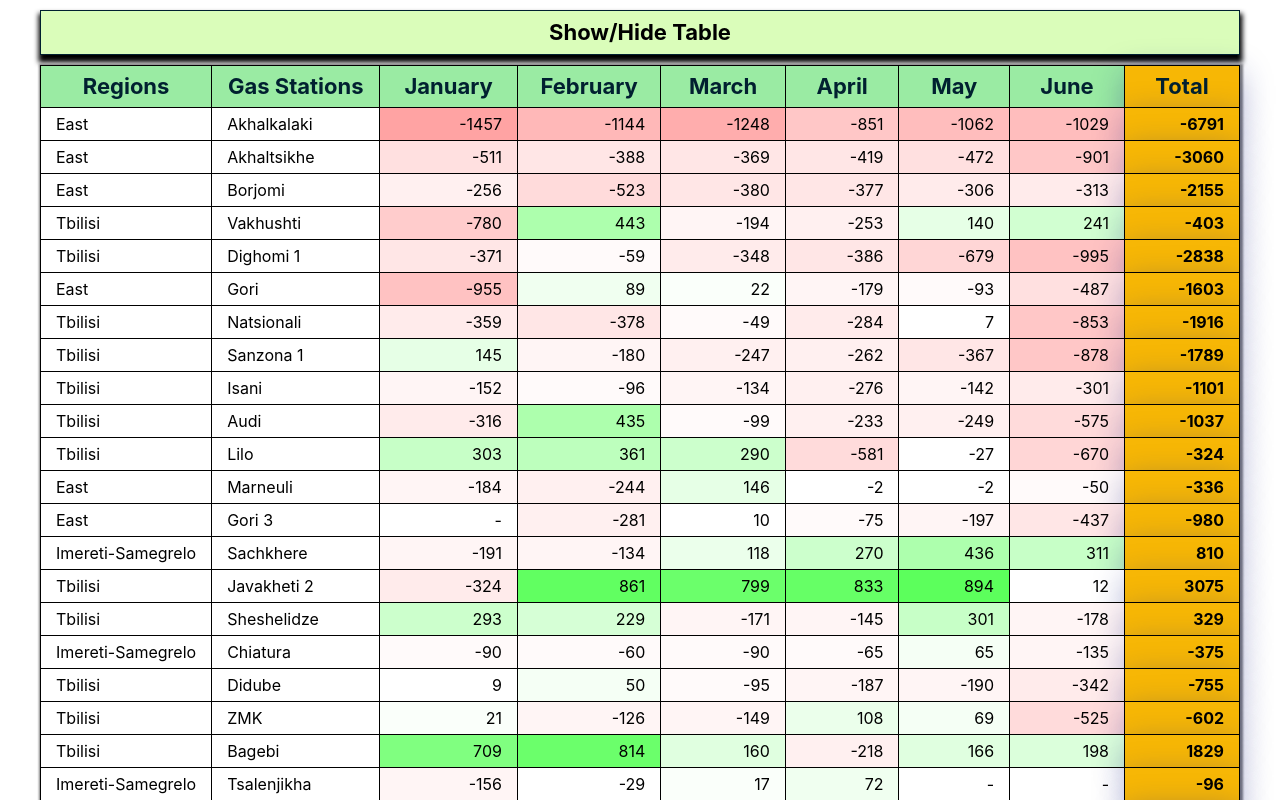
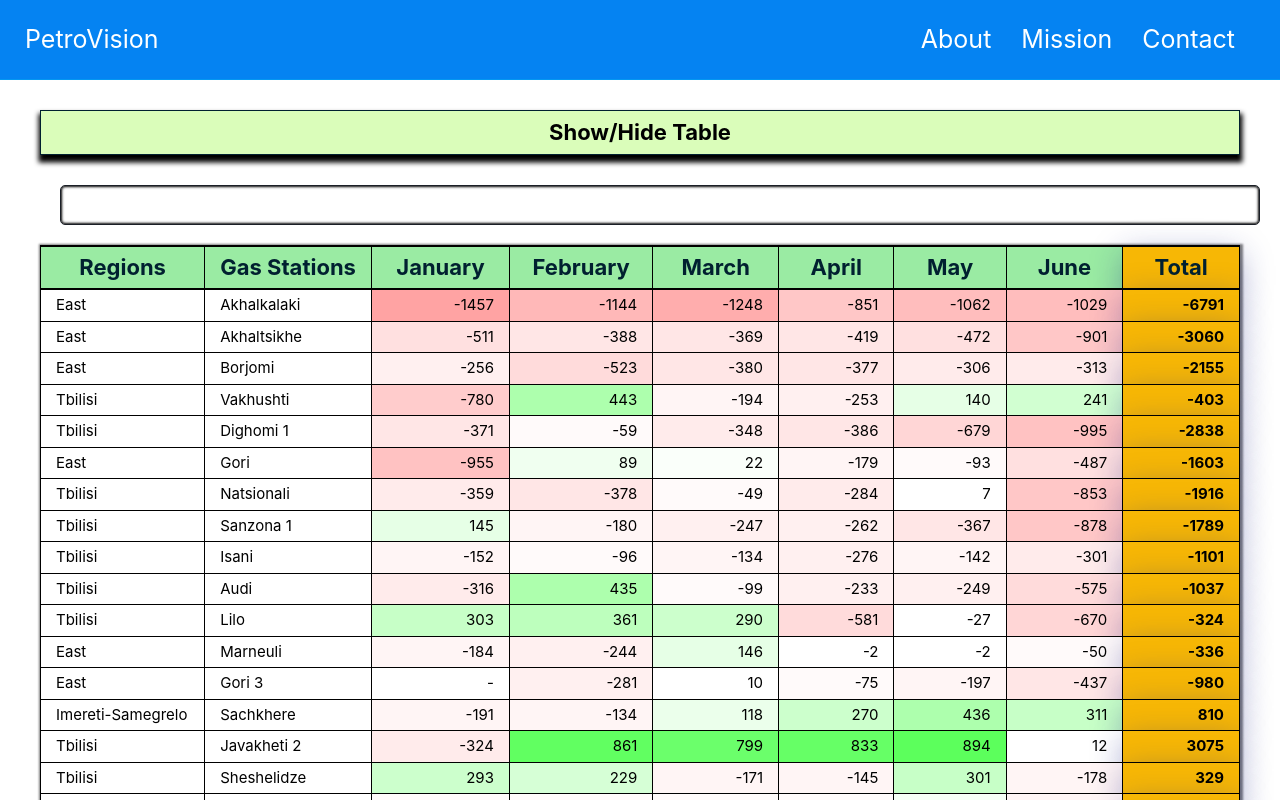
Before and after one commit to MGabashvili/customReactTable, a React (Create React App) app: page / in a window 1280 px wide. Shown: the top 800 px of the page. Built offline with nearby package versions, Linux system fonts and the light colour scheme.

Commit message:
add files to staging area

```diff
--- a/package.json
+++ b/package.json
@@ -37,6 +37,8 @@
   },
   "devDependencies": {
     "@babel/plugin-proposal-private-property-in-object": "^7.21.11",
+    "prettier": "^3.0.0",
+    "prettier-plugin-tailwindcss": "^0.4.1",
     "tailwindcss": "^3.3.3"
   }
 }
--- a/src/App.css
+++ b/src/App.css
@@ -1,12 +1,3 @@
-table {
-	position: relative;
-	box-shadow: 1px 1px 2px 2px grey;
-	margin: 0 auto;
-	padding: 5px;
-	border-collapse: collapse;
-	transition: all 1s linear;
-}
-
 button {
 	cursor: pointer;
 	text-align: center;
@@ -27,41 +18,23 @@ button:active {
 }
 
 .tableContainer {
+	margin: 0 auto;
+	margin-top: 100px;
 	width: 1200px;
 	height: auto;
-	margin: 0 auto;
 	display: flex;
 	justify-content: center;
 	flex-direction: column;
 }
 
-th {
-	background-color: #9aeba3;
-	color: #012030;
-	font-size: 22px;
-	user-select: none;
+
+.textInput {
+	margin: 20px;
+	border: 1px solid #1A1E26;
+	width: 100%;
+	height: 4rem;
+	border-radius: 5px;
+	box-shadow: inset 0px 0px 2.5px 1px ;
+	font-size: 2rem;
+	padding: 1rem;
 }
-
-th:hover,
-td:hover {
-	cursor: pointer;
-	box-shadow: inset 0px 0px 2.5px 1px black;
-}
-
-td,
-th {
-	padding: 4px 15px 4px 15px;
-	margin: 0;
-	white-space: nowrap;
-	border: 1px solid black;
-	cursor: url("assets/icons8-cursor-32.png");
-	/* transition: all 0.05s linear; */
-}
-
-td:last-child,th:last-child {
-	font-weight: bold;
-	background-color: rgb(247, 183, 5);
-	box-shadow: 0 8px 32px 0 rgba(31, 38, 135, 0.37);
-	/* backdrop-filter: blur(4.5px);		 */
-	text-align: center;
-}
--- a/src/App.js
+++ b/src/App.js
@@ -1,21 +1,23 @@
 import "./App.css";
 import DATA from "./database/gsLosses";
-import GSLossesTable from "./components/container/GSLossesTable";
-
+import GSLossesTable from "./components/GSLossesTable/GSLossesTable";
+import Header from "./components/Header/header";
 
 function App() {
-
 	function handleClick(e) {
-		let table = e.target.closest('div.tableContainer').querySelector('table');
+		let table = e.target.closest("div.tableContainer").querySelector("table");
 		table.hidden = !table.hidden;
 	}
 
 	return (
-		<div className="tableContainer">
-			<button onClick={handleClick}>Show/Hide Table</button>
-			{<GSLossesTable gsLosses={DATA} />}
-		</div>
-
+		<>
+			<Header />
+			<div className="tableContainer">
+				<button onClick={handleClick}>Show/Hide Table</button>
+				<input type="text" className="textInput"/>
+				{<GSLossesTable gsLosses={DATA} />}
+			</div>
+		</>
 	);
 }
 
--- a/src/components/container/GSLossesTable.js
+++ b/src/components/GSLossesTable/GSLossesTable.js
@@ -1,5 +1,5 @@
 import React, { useRef, useEffect, useState } from "react";
-
+import './style.GSLossesTable.css';
 export default function GSLossesTable(props) {
 	const [ascending, setAscending] = useState(false);
 
--- /dev/null
+++ b/src/components/GSLossesTable/style.GSLossesTable.css
@@ -0,0 +1,62 @@
+table {
+	position: relative;
+	box-shadow: 1px 1px 2px 2px grey;
+	margin: 0 auto;
+	padding: 5px;
+	border-collapse: collapse;
+	transition: all 1s linear;
+	font-size: 1.5rem;
+}
+
+button {
+	cursor: pointer;
+	text-align: center;
+	background-color: #dafdba;
+	border: 1px solid #012030;
+	font-size: 22px;
+	font-weight: bold;
+	padding: 5px;
+	transition: all 0.1s linear;
+	margin: 10px 0px;
+	box-shadow: 0px 5px 5px 2.5px rgb(0, 0, 0);
+}
+
+button:active {
+	position: relative;
+	box-shadow: none;
+	top: 5px;
+}
+
+
+
+
+th:hover,
+td:hover {
+	cursor: pointer;
+	box-shadow: inset 0px 0px 2.5px 1px black;
+}
+
+td,
+th {
+	padding: 4px 15px 4px 15px;
+	margin: 0;
+	white-space: nowrap;
+	border: 1px solid black;
+	/* transition: all 0.05s linear; */
+}
+
+th {
+	background-color: #9aeba3;
+	color: #012030;
+	font-size: 22px;
+	user-select: none;
+	border-top: 2px solid black;
+	border-bottom: 2px solid black;
+}
+td:last-child,th:last-child {
+	font-weight: bold;
+	background-color: rgb(247, 183, 5);
+	box-shadow: 0 8px 32px 0 rgba(31, 38, 135, 0.37);
+	/* backdrop-filter: blur(4.5px);		 */
+	text-align: center;
+}
--- /dev/null
+++ b/src/components/Header/header.js
@@ -0,0 +1,21 @@
+import React from "react";
+import "./style.header.css";
+
+export default function Header() {
+	return (
+		<div className="header">
+			<div className="logoContainer">
+                <a className="headerLogo" href="#header">
+                    PetroVision
+                </a>
+            </div>
+			<nav className="headerNavigation">
+				<ul className="headerList">
+					<li>About</li>
+					<li>Mission</li>
+					<li>Contact</li>
+				</ul>
+			</nav>
+		</div>
+	);
+}
--- /dev/null
+++ b/src/components/Header/style.header.css
@@ -0,0 +1,69 @@
+.header {
+    position: fixed;
+    z-index: 1000;
+    border-bottom: 1px solid #0597F2;
+    /* box-shadow: 0 1px 4px 1px #57B7F2; */
+    background-color: #0583F2;
+    margin-bottom: 25px;
+    color: #fff;
+    font-size: 2.5rem;
+    height: 80px;
+    width: 100%;
+    overflow: hidden;
+    display: flex;
+    justify-content:space-around;
+    align-items: center;
+    flex-wrap: nowrap;
+    top: 0;
+}
+
+
+.headerNavigation {
+    width: 100%;
+    height: 100%;
+    display: flex;
+    justify-content: flex-end;
+    align-items: center;
+    flex-wrap: nowrap;
+}
+
+.headerLogo {
+    margin-left: 25px;
+}
+
+
+.headerLogo:hover {
+    cursor: pointer;
+    text-decoration: underline;
+    text-decoration-color: hsl(var(--bg-color-white));
+    text-decoration-thickness: 5px;
+}
+
+/* .headerList {
+    display: flex;
+    width: 20%;
+    justify-content: space-around;
+    align-items: center;
+    flex-wrap: nowrap;
+} */
+
+.headerList li:hover {
+    margin: 0 10px;
+    font-weight: bold;
+}
+
+.headerList li {
+    position: relative;
+    display: inline-block;
+    margin: 0 15px;
+}
+.headerList li:last-child {
+    margin-right: 45px;
+}
+
+.headerList li:hover {
+    cursor: pointer;
+    text-decoration: underline;
+    text-decoration-color: hsl(var(--bg-color-white));
+    text-decoration-thickness: 5px;
+}
--- a/src/index.css
+++ b/src/index.css
@@ -1,12 +1,43 @@
 @tailwind base;
 @tailwind components;
 @tailwind utilities;
+:root {
+  --bg-color-strong:  230, 69%, 51%;
+  --bg-color-medium: 230, 66%, 55%;
+  --bg-color-light: 230, 58%, 63%;
+  --bg-color-lighter: 230, 74%, 80%;
+  --bg-color-white: 0, 0%, 95%;
+}
+
+/* Color Theme Swatches in Hex */
+.Wireo-1-hex { color: #2B45D9; }
+.Wireo-2-hex { color: #4158D9; }
+.Wireo-3-hex { color: #6C7DD9; }
+.Wireo-4-hex { color: #A7B2F2; }
+.Wireo-5-hex { color: #F2F2F2; }
+
+/* Color Theme Swatches in RGBA */
+.Wireo-1-rgba { color: rgba(43, 69, 216, 1); }
+.Wireo-2-rgba { color: rgba(65, 87, 216, 1); }
+.Wireo-3-rgba { color: rgba(108, 124, 216, 1); }
+.Wireo-4-rgba { color: rgba(167, 178, 242, 1); }
+.Wireo-5-rgba { color: rgba(242, 242, 242, 1); }
+
+/* Color Theme Swatches in HSLA */
+.Wireo-1-hsla { color: hsla(230, 69, 51, 1); }
+.Wireo-2-hsla { color: hsla(230, 66, 55, 1); }
+.Wireo-3-hsla { color: hsla(230, 58, 63, 1); }
+.Wireo-4-hsla { color: hsla(230, 74, 80, 1); }
+.Wireo-5-hsla { color: hsla(0, 0, 95, 1); }
 
 * {
   box-sizing: border-box;
   margin: 0;
 }
 
+html {
+  font-size: 62.5%;
+}
 body {
   margin: 0px;
   font-family: -apple-system, BlinkMacSystemFont, 'Segoe UI', 'Roboto', 'Oxygen',
@@ -14,11 +45,15 @@ body {
     sans-serif;
   -webkit-font-smoothing: antialiased;
   -moz-osx-font-smoothing: grayscale;
+  background-color: #ffffff;
+}
 
-}
+
 #root {
   margin: 0;
 }
+
+
 code {
   font-family: source-code-pro, Menlo, Monaco, Consolas, 'Courier New',
     monospace;
```
Also changed, not shown: prettier.config.js (added, +9 -0 lines), src/colorPalets.css (added, +64 -0 lines), 1 other file (tests, documents, lock files or other folders).
